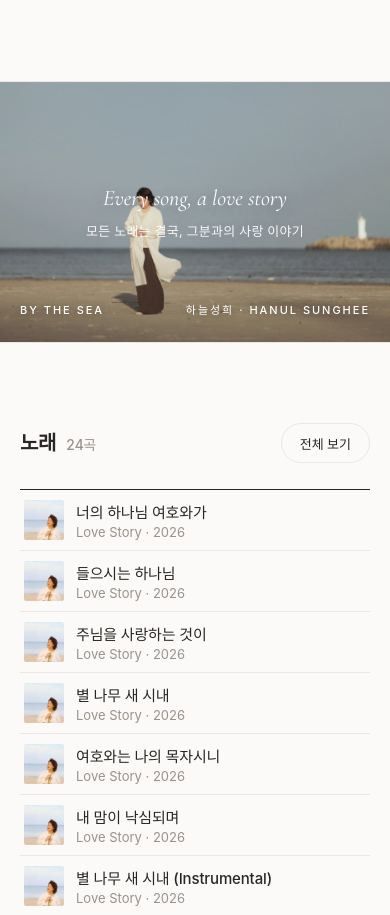
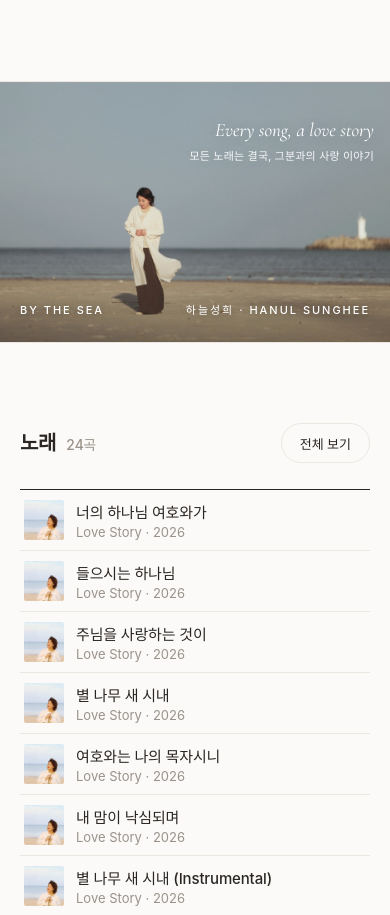
Before and after one commit to nellapark-cloud/nellapark-cloud.github.io, a plain HTML site: page hanulsunghee/index.html in a window 390 px wide. Shown: the part 1600-2515 px from the top of the page. Drawn offline with nearby package versions, Linux system fonts and the light colour scheme; a web font is replaced by a local one.

Commit message:
하늘성희: 바다 사진 문구 오른쪽으로 (폰 포함)
Co-Authored-By: Claude Opus 5.5 <noreply@anthropic.com>
Claude-Session: https://claude.ai/code/session_0148xjk4oEQg4YsMkGHLFFkF

```diff
--- a/hanulsunghee/index.html
+++ b/hanulsunghee/index.html
@@ -112,8 +112,8 @@ button:focus-visible,a:focus-visible{outline:2px solid var(--accent);outline-off
 .band::after{content:'';position:absolute;left:0;right:0;bottom:0;height:40%;background:linear-gradient(to top,rgba(40,30,25,.3),rgba(0,0,0,0));pointer-events:none}
 .band figcaption{position:absolute;left:0;right:0;bottom:0;z-index:1}
 .band figcaption .wrap{display:flex;justify-content:space-between;align-items:flex-end;padding-bottom:22px;color:#fff;font-size:11px;font-weight:500;letter-spacing:.18em;text-transform:uppercase;text-shadow:0 1px 8px rgba(0,0,0,.3)}
-.band .quote{position:absolute;left:0;right:0;top:50%;transform:translateY(-50%);z-index:1;text-align:center;color:#fff;font-family:var(--serif);font-style:italic;font-size:clamp(22px,3vw,38px);line-height:1.3;text-shadow:0 2px 18px rgba(0,0,0,.25);padding:0 20px}
-.band .quote small{display:block;margin-top:10px;font-family:var(--font);font-style:normal;font-size:13px;letter-spacing:.02em;opacity:.92}
+.band .quote{position:absolute;right:clamp(20px,6vw,96px);top:24%;z-index:1;max-width:min(44%,520px);text-align:right;color:#fff;font-family:var(--serif);font-style:italic;font-size:clamp(20px,3vw,38px);line-height:1.25;text-shadow:0 2px 18px rgba(0,0,0,.25)}
+.band .quote small{display:block;margin-top:10px;line-height:1.5;font-family:var(--font);font-style:normal;font-size:13px;letter-spacing:.02em;opacity:.92}
 
 /* sections */
 section.block{padding:80px 0;border-top:1px solid var(--line)}
@@ -315,7 +315,8 @@ body.lock{overflow:hidden}
  .album{flex-basis:140px}.album .jk{width:140px;height:140px}
  .gallery{columns:2;column-gap:8px}.gallery button{margin-bottom:8px}
  .dock .in{padding:8px 16px}
- .band .quote{font-size:22px}
+ .band .quote{font-size:19px;top:14%;max-width:50%;right:16px}
+ .band .quote small{font-size:11px;margin-top:6px}
 }
 @media (prefers-reduced-motion:reduce){ .eq i{animation:none} .rv{opacity:1;transform:none;transition:none} }
 </style>
```
